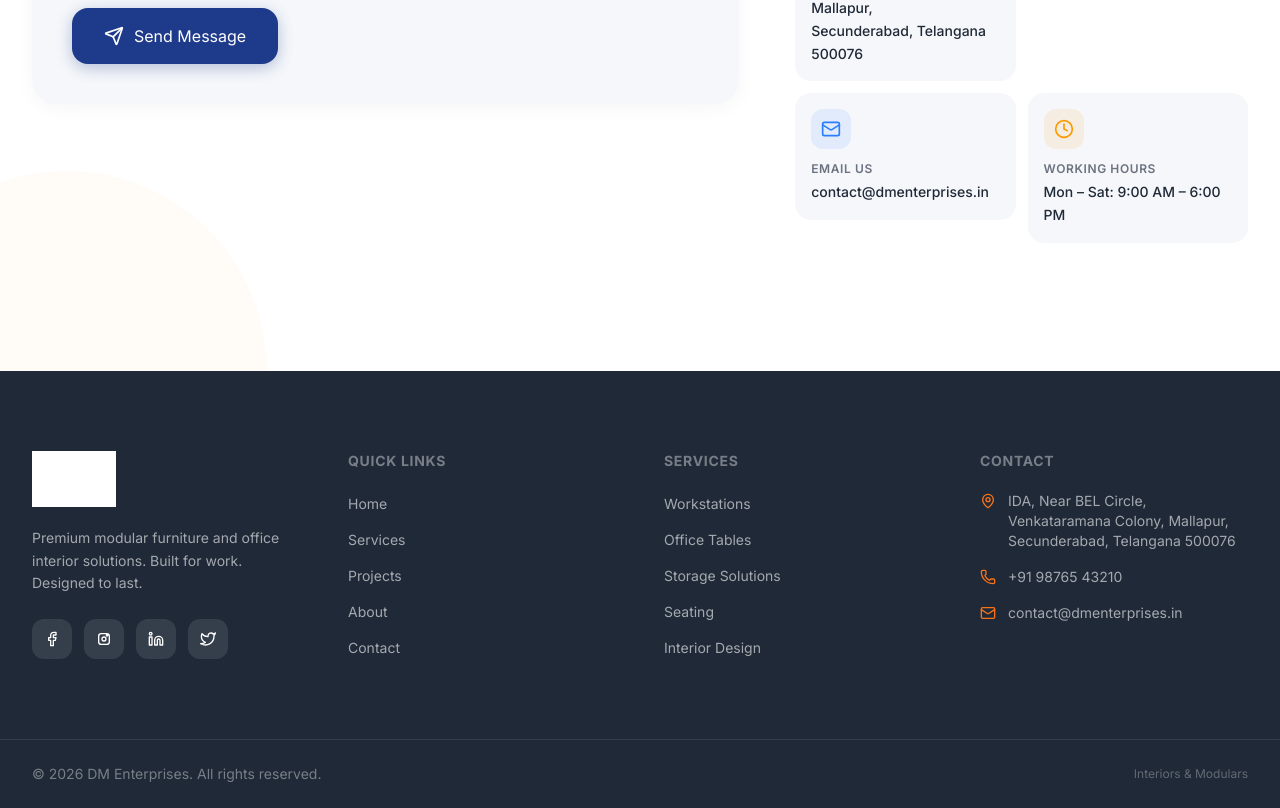
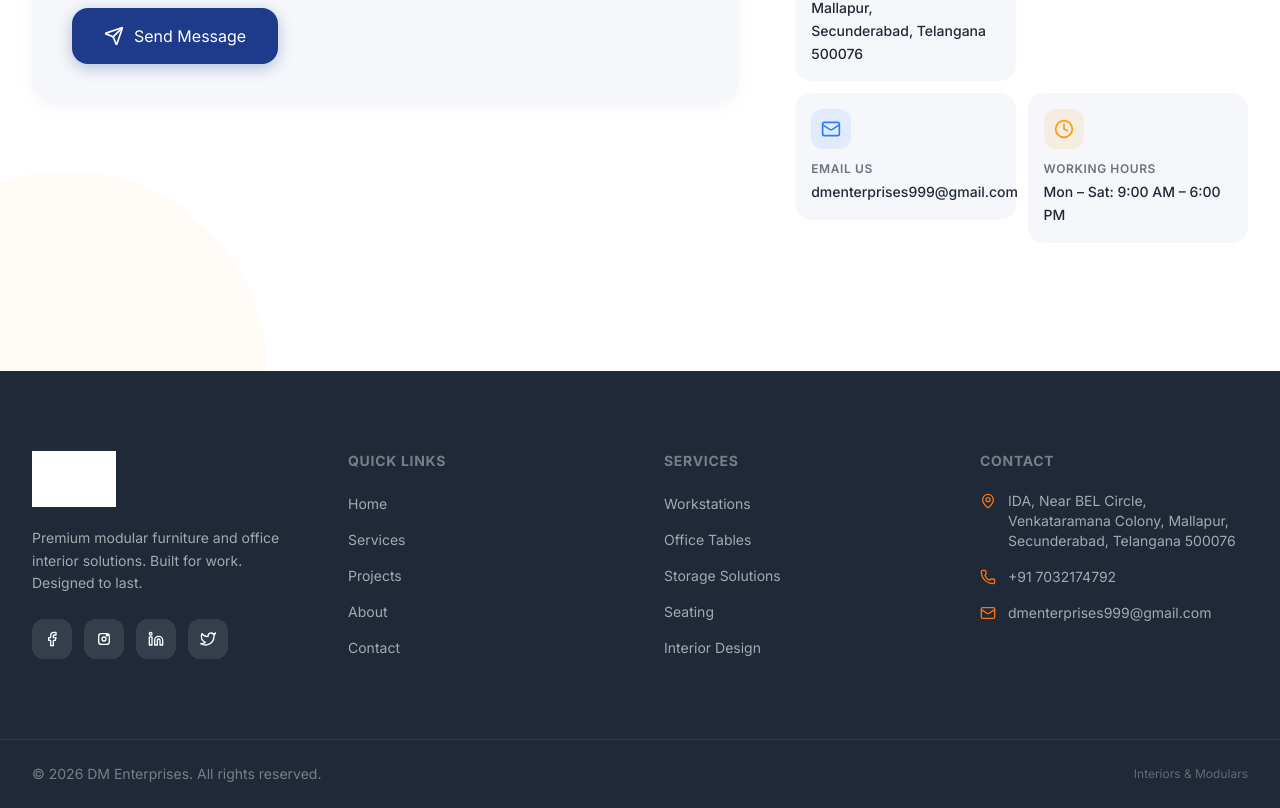
Before and after one commit to venkat-2811/dm-enterprise, a React (Vite) app: page / in a window 1280 px wide. Shown: the part 6325-7133 px from the top of the page. Built offline with nearby package versions, Linux system fonts and the light colour scheme.

Commit message:
updates 05/05/26

```diff
--- a/src/components/CTAStrip.tsx
+++ b/src/components/CTAStrip.tsx
@@ -25,7 +25,7 @@ export default function CTAStrip() {
             Let&apos;s discuss your requirements and create a workspace that drives productivity.
           </p>
           <motion.a
-            href="mailto:contact@dmenterprises.in"
+            href="mailto:dmenterprises999@gmail.com"
             whileHover={{ scale: 1.05 }}
             whileTap={{ scale: 0.97 }}
             className="inline-flex items-center gap-2 mt-10 px-10 py-4 bg-white text-primary font-bold rounded-2xl shadow-[0_4px_20px_rgba(0,0,0,0.15)] hover:shadow-[0_8px_40px_rgba(0,0,0,0.2)] transition-shadow text-lg"
--- a/src/components/Chatbot.tsx
+++ b/src/components/Chatbot.tsx
@@ -72,7 +72,7 @@ const chatFlow: ChatStep[] = [
     question: "And your phone number? (optional — helps us reach you faster)",
     field: 'phone',
     type: 'text',
-    placeholder: '+91 98765 43210',
+    placeholder: '+91 7032174792',
   },
   {
     question: "Anything else you'd like to tell us about your project?",
@@ -216,7 +216,7 @@ export default function Chatbot() {
             ...prev,
             {
               id: Date.now() + 1,
-              text: `Thank you for your interest! We couldn't save your details automatically, but our team can be reached at contact@dmenterprises.in or +91 98765 43210.`,
+              text: `Thank you for your interest! We couldn't save your details automatically, but our team can be reached at dmenterprises999@gmail.com or +91 7032174792.`,
               sender: 'bot',
               timestamp: new Date(),
             },
--- a/src/components/ContactSection.tsx
+++ b/src/components/ContactSection.tsx
@@ -76,15 +76,15 @@ const contactInfo = [
   {
     icon: Phone,
     label: 'Call Us',
-    value: '+91 98765 43210',
-    href: 'tel:+919876543210',
+    value: '+91 7032174792',
+    href: 'tel:+917032174792',
     color: 'bg-green-500/10 text-green-500',
   },
   {
     icon: Mail,
     label: 'Email Us',
-    value: 'contact@dmenterprises.in',
-    href: 'mailto:contact@dmenterprises.in',
+    value: 'dmenterprises999@gmail.com',
+    href: 'mailto:dmenterprises999@gmail.com',
     color: 'bg-blue-500/10 text-blue-500',
   },
   {
@@ -204,7 +204,7 @@ export default function ContactSection() {
                     name="phone"
                     value={formData.phone}
                     onChange={handleChange}
-                    placeholder="+91 98765 43210"
+                    placeholder="+91 7032174792"
                     className="w-full min-h-[48px] px-4 py-3.5 bg-white border border-gray-200 rounded-xl text-sm text-text-dark placeholder:text-text-muted/50 focus:outline-none focus:ring-2 focus:ring-primary/30 focus:border-primary transition-all duration-200"
                   />
                 </div>
@@ -296,7 +296,7 @@ export default function ContactSection() {
             <div className="rounded-3xl overflow-hidden shadow-[0_4px_20px_rgba(0,0,0,0.06)] h-56 sm:h-64 lg:h-72">
               <iframe
                 title="DM Enterprises Location"
-                src="https://maps.google.com/maps?q=IDA,%20Near%20BEL%20Circle,%20Venkataramana%20Colony,%20Mallapur,%20Secunderabad,%20Telangana%20500076&t=&z=15&ie=UTF8&iwloc=&output=embed"
+                src="https://maps.google.com/maps?q=17.4375594,78.5741425&t=&z=15&ie=UTF8&iwloc=&output=embed"
                 width="100%"
                 height="100%"
                 style={{ border: 0 }}
--- a/src/components/Footer.tsx
+++ b/src/components/Footer.tsx
@@ -93,19 +93,19 @@ export default function Footer() {
               <li className="flex items-center gap-3">
                 <Phone className="w-4 h-4 text-accent shrink-0" />
                 <a
-                  href="tel:+919876543210"
+                  href="tel:+917032174792"
                   className="text-white/60 hover:text-white text-sm transition-colors"
                 >
-                  +91 98765 43210
+                  +91 7032174792
                 </a>
               </li>
               <li className="flex items-center gap-3">
                 <Mail className="w-4 h-4 text-accent shrink-0" />
                 <a
-                  href="mailto:contact@dmenterprises.in"
+                  href="mailto:dmenterprises999@gmail.com"
                   className="text-white/60 hover:text-white text-sm transition-colors"
                 >
-                  contact@dmenterprises.in
+                  dmenterprises999@gmail.com
                 </a>
               </li>
             </ul>
--- a/src/components/WhatsAppButton.tsx
+++ b/src/components/WhatsAppButton.tsx
@@ -1,6 +1,6 @@
 import { motion } from 'framer-motion'
 
-const WHATSAPP_NUMBER = '919876543210'
+const WHATSAPP_NUMBER = '917032174792'
 const WHATSAPP_MESSAGE = encodeURIComponent(
   'Hi DM Enterprises! I\'m interested in your office furniture and interior solutions. Can you help me?'
 )
```
